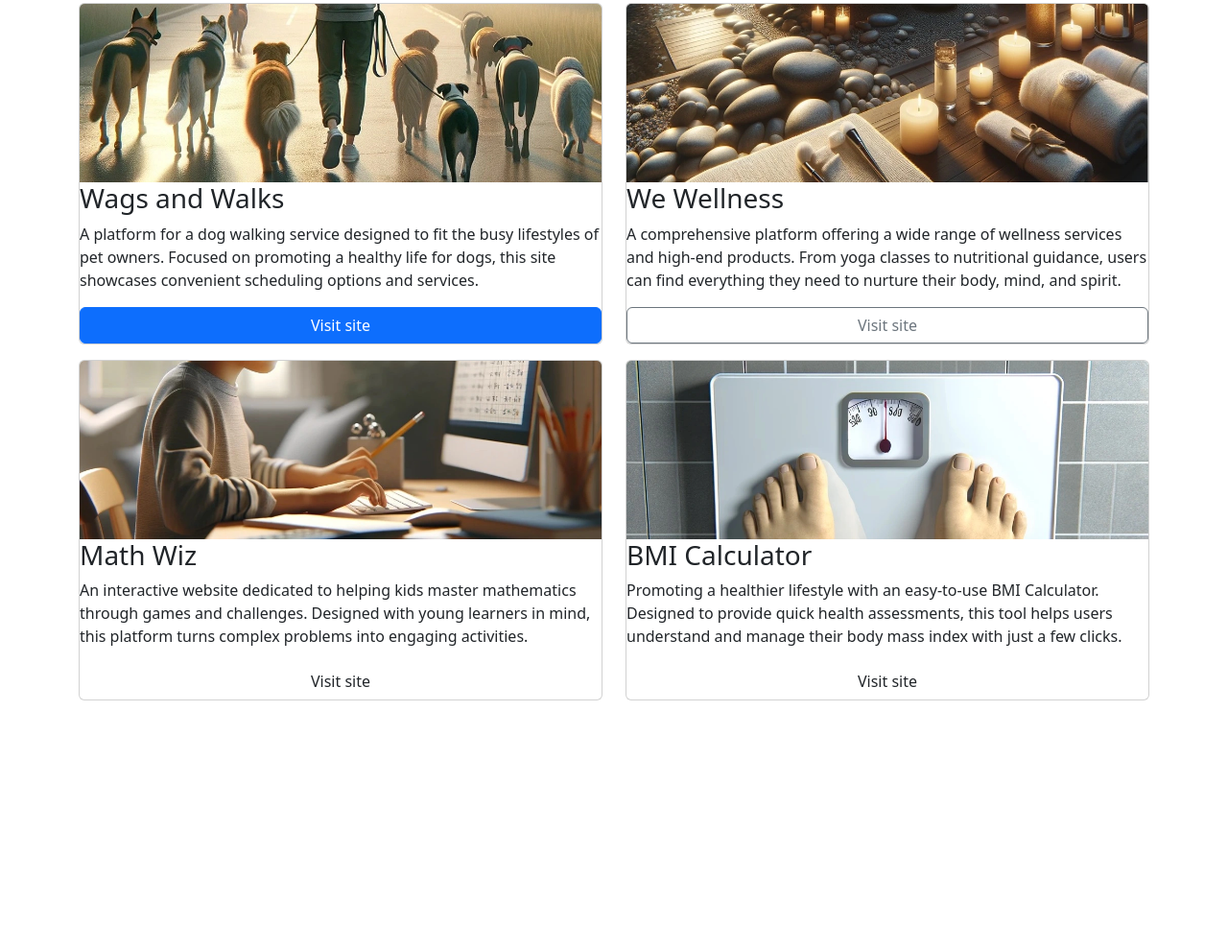
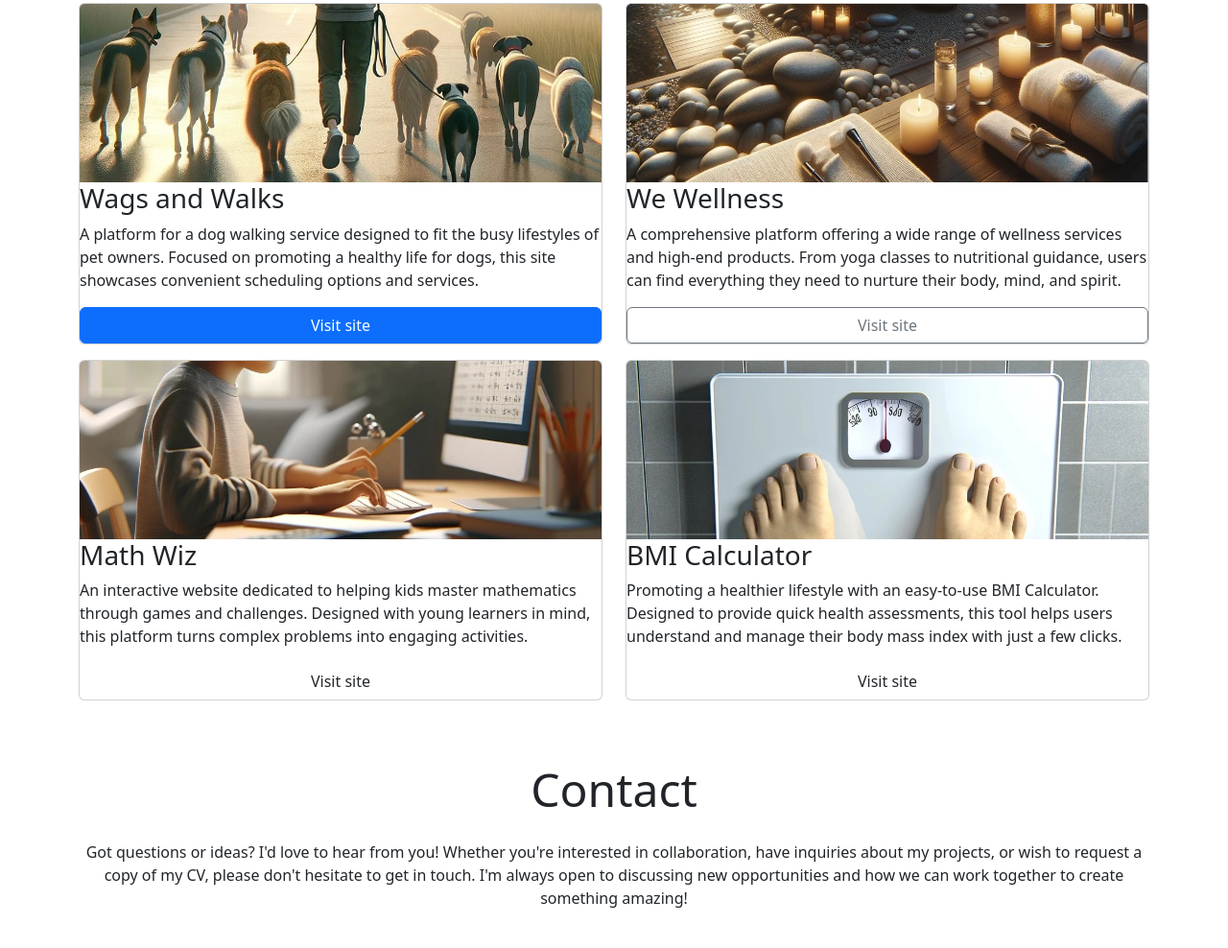
Before and after one commit to Mi-Py-1/Portfolio-for-mei-wong, a plain HTML site: page index.html in a window 1280 px wide. Shown: the part 993-1981 px from the top of the page at 96% size. Before the commit the page ends 1763 px from the top, so only its background shows below. Drawn offline with nearby package versions, Linux system fonts and the light colour scheme.

Commit message:
added contact section

```diff
--- a/index.html
+++ b/index.html
@@ -148,6 +148,17 @@
     </section>
 </main>
 
+  <!-- Contact Section -->
+  <footer id="contact" class="container">
+    <div class="row justify-content-center">
+      <div class="col-12 text-center my-4">
+        <h2 class="display-5">Contact</h2>
+        <p class="mt-4">Got questions or ideas? I'd love to hear from you! Whether you're interested in collaboration, have inquiries about my projects, or wish to request a copy of my CV, please don't hesitate to get in touch. I'm always open to discussing new opportunities and how we can work together to create something amazing!</p>
+      </div>
+      <div class="col-12 col-md-10 col-lg-8"></div>
+    </div>
+  </footer>
+
     <!-- Bootstrap JS Script-->
     <script src="https://cdn.jsdelivr.net/npm/bootstrap@5.3.3/dist/js/bootstrap.bundle.min.js"
         integrity="sha384-YvpcrYf0tY3lHB60NNkmXc5s9fDVZLESaAA55NDzOxhy9GkcIdslK1eN7N6jIeHz"
```
